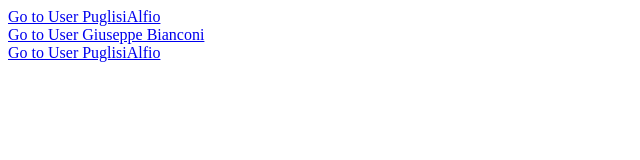
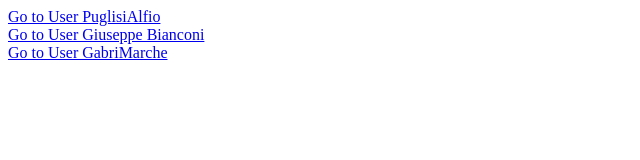
Before and after one commit to PuglisiAlfio/ReactJS, a React (Create React App) app in the folder esercizio-1/first-project/: page / in a window 1280 px wide. Shown: the top 160 px of the page, without its empty margins (0-640 px from the left). Built offline with nearby package versions, Linux system fonts and the light colour scheme.

Commit message:
si ma di miguel

```diff
--- a/esercizio-1/first-project/src/App.jsx
+++ b/esercizio-1/first-project/src/App.jsx
@@ -11,7 +11,7 @@ function App() {
           <br />
           <Link to='/user/yangus98'>Go to User Giuseppe Bianconi</Link>
           <br />
-          <Link to='/user/PuglisiAlfio'>Go to User PuglisiAlfio</Link>
+          <Link to='/user/gabrimarch3'>Go to User GabriMarche</Link>
         </div>
 }
 
```
